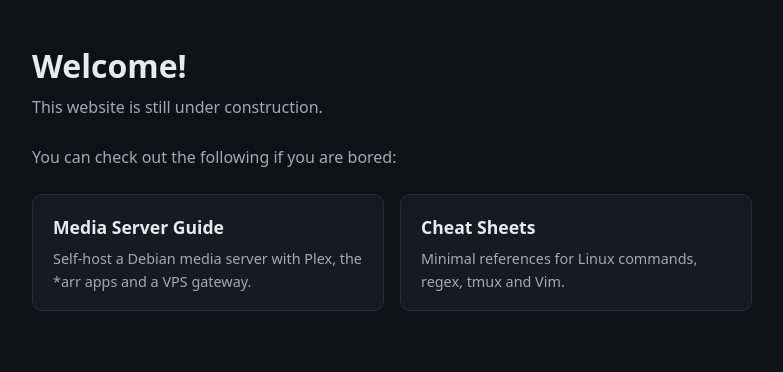
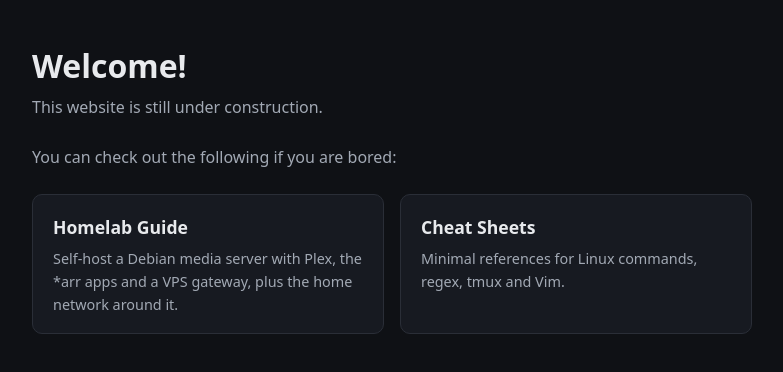
Before and after one commit to yabsp/yabsp.github.io, an Angular app: page / in a window 1280 px wide. Shown: the top 372 px of the page, without its empty margins (248-1031 px from the left). Built offline with nearby package versions, Linux system fonts and the light colour scheme.

Commit message:
Adapt for network part

```diff
--- a/src/app/link-items.ts
+++ b/src/app/link-items.ts
@@ -7,9 +7,9 @@ import { LinkItem } from './link-item';
 export class LinkItems {
   private readonly linkItems = signal<LinkItem[]>([
     {
-      title: 'Media Server Guide',
+      title: 'Homelab Guide',
       description:
-        'Self-host a Debian media server with Plex, the *arr apps and a VPS gateway.',
+        'Self-host a Debian media server with Plex, the *arr apps and a VPS gateway, plus the home network around it.',
       url: '/media-server-guide/',
       kind: 'guide'
     },
```
